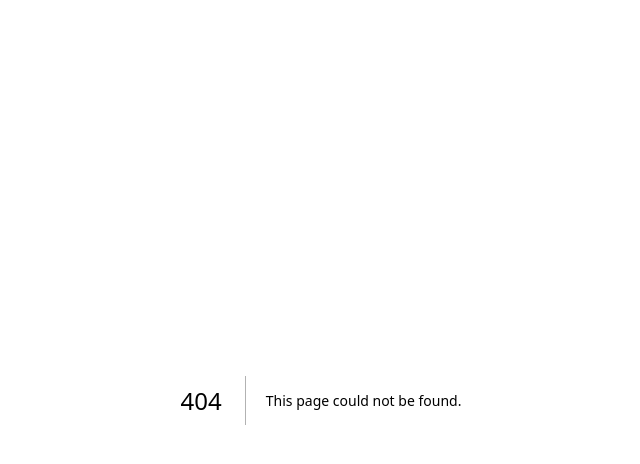
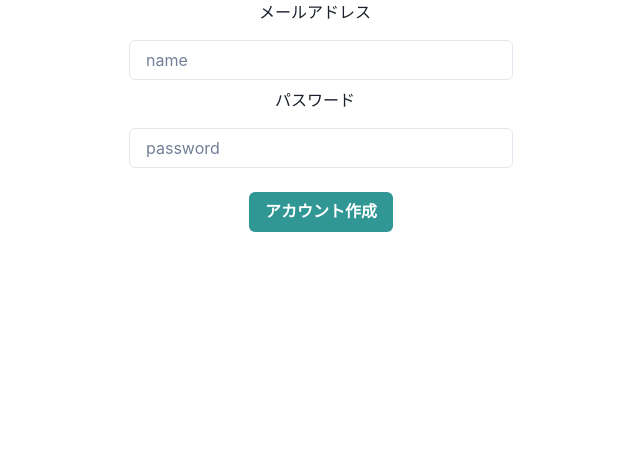
Before and after one commit to okaken2022/recoas, a Next.js app: page /signup in a window 1280 px wide. Before the commit this address had no page. Shown: the top 464 px of the page, without its empty margins (319-959 px from the left). Built offline with nearby package versions, Linux system fonts and the light colour scheme.

Commit message:
add signup.tsx

```diff
--- /dev/null
+++ b/pages/signup.tsx
@@ -0,0 +1,36 @@
+import { Button, FormLabel, Input, VStack } from '@chakra-ui/react';
+import { SubmitHandler, useForm } from 'react-hook-form';
+
+type Inputs = {
+  email: string;
+  password: string;
+  confirmationPassword: string;
+};
+
+export default function Signup() {
+  const {
+    register,
+    handleSubmit,
+    formState: { errors },
+  } = useForm<Inputs>();
+  return(
+  <>
+    <VStack>
+      <VStack w='30vw'>
+        <FormLabel htmlFor='name'>メールアドレス</FormLabel>
+        <Input id='name' placeholder='name' {...register('email', { required: true })} />
+        <FormLabel htmlFor='password'>パスワード</FormLabel>
+        <Input
+          id='password'
+          placeholder='password'
+          type='password'
+          {...register('password', { required: true })}
+        />
+        <Button mt={4} colorScheme='teal'>
+          アカウント作成
+        </Button>
+      </VStack>
+    </VStack>
+  </>
+  )
+};
```
